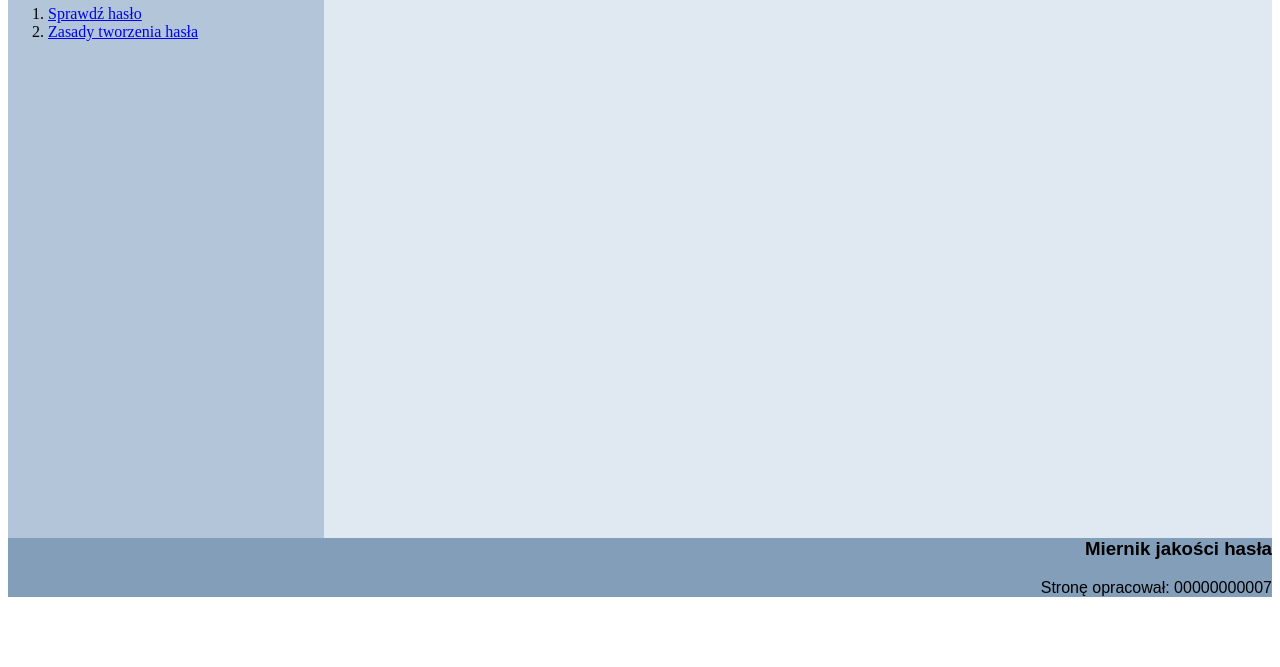
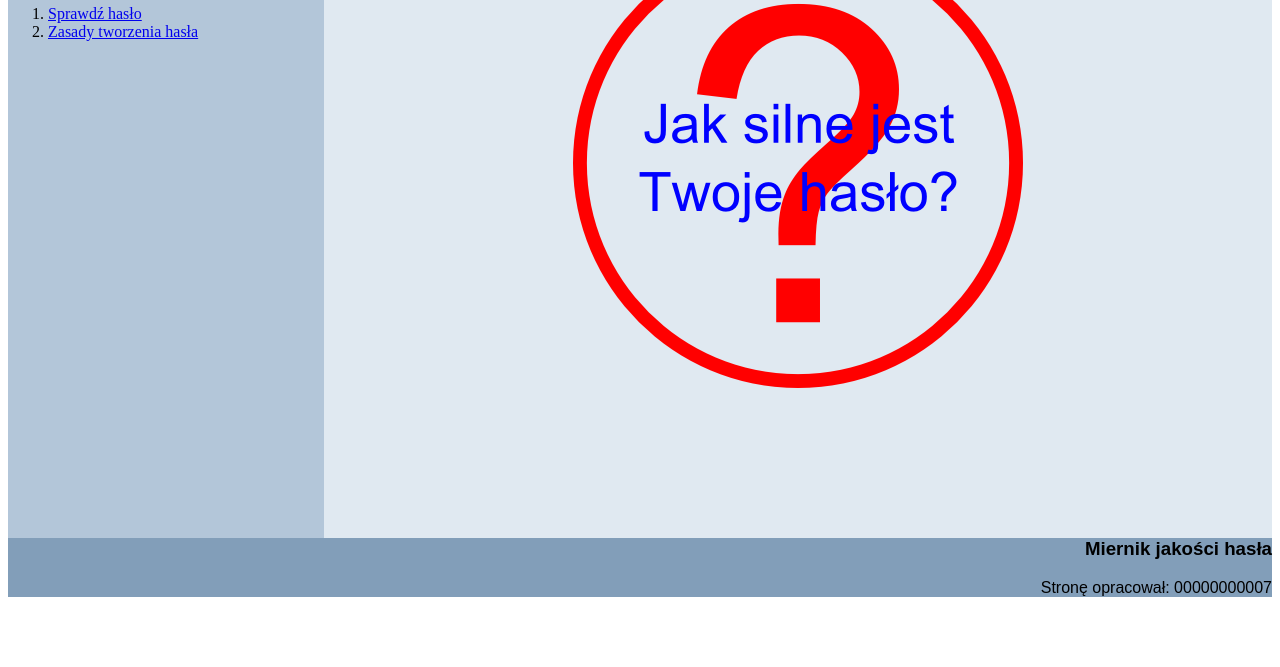
Before and after one commit to breadduk/zad10, a plain HTML site: page index.html in a window 1280 px wide. Shown: the part 133-800 px from the top of the page. Drawn offline with Linux system fonts and the light colour scheme.

Commit message:
Update index.html

```diff
--- a/index.html
+++ b/index.html
@@ -47,7 +47,7 @@ footer{
 			</ol>
 		</nav>
 		<main>
-			<img src="haslo.png" alt="haslo"/>
+			<img src="image.png" alt="haslo"/>
 		</main>
 		<footer>
 		<h3>Miernik jakości hasła </h3>
```
